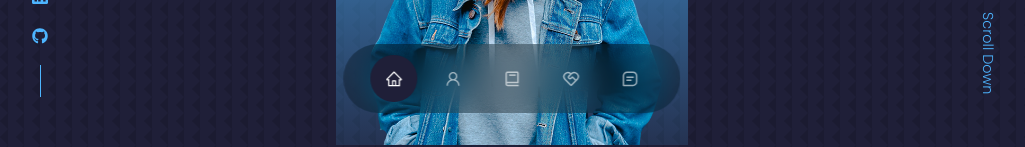
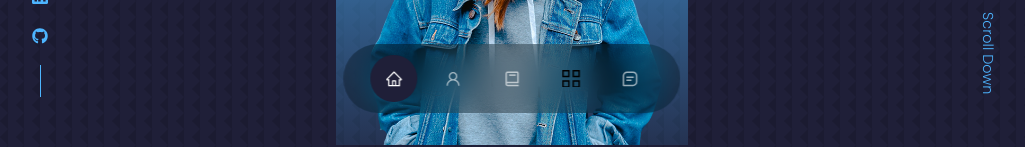
Before and after one commit to MathFerreira01/Portfolio, a React (Create React App) app: page / in a window 1280 px wide. Shown: the part 655-802 px from the top of the page, without its empty margins (128-1153 px from the left). Built offline with nearby package versions, Linux system fonts and the light colour scheme.

Commit message:
excluído component Testimonials

```diff
--- a/src/App.jsx
+++ b/src/App.jsx
@@ -5,7 +5,6 @@ import Footer from "./components/footer/Footer";
 import Header from "./components/header/Header";
 import Nav from "./components/nav/Nav";
 import Portfolio from "./components/portfolio/Portfolio";
-import Testimonials from "./components/testimonials/Testimonials";
 
 function App() {
   return (
@@ -15,7 +14,6 @@ function App() {
       <About/>
       <Experience/>
       <Portfolio/>
-      <Testimonials/>
       <Contact/>
       <Footer/>
     </>
--- a/src/components/nav/Nav.jsx
+++ b/src/components/nav/Nav.jsx
@@ -4,7 +4,7 @@ import './nav.css'
 import {AiOutlineHome} from 'react-icons/ai'
 import {AiOutlineUser} from 'react-icons/ai'
 import {BiBook} from 'react-icons/bi'
-import {RiServiceLine} from 'react-icons/ri'
+import {GrProjects} from 'react-icons/gr'
 import {BiMessageSquareDetail} from 'react-icons/bi'
 
 function Nav() {
@@ -15,7 +15,7 @@ function Nav() {
       <a href='#' onClick={() => setActiveNav("#")} className={activeNav === "#" ? "active" : ""}><AiOutlineHome/></a>
       <a href='#about' onClick={() => setActiveNav("#about")} className={activeNav === "#about" ? "active" : ""}><AiOutlineUser/></a>
       <a href='#experience' onClick={() => setActiveNav("#experience")} className={activeNav === "#experience" ? "active" : ""}><BiBook/></a>
-      <a href='#services' onClick={() => setActiveNav("#services")} className={activeNav === "#services" ? "active" : ""}><RiServiceLine/></a>
+      <a href='#portfolio' onClick={() => setActiveNav("#portfolio")} className={activeNav === "#portfolio" ? "active" : ""}><GrProjects/></a>
       <a href='#contact' onClick={() => setActiveNav("#contact")} className={activeNav === "#contact" ? "active" : ""}><BiMessageSquareDetail/></a>
     </nav>
   )
--- a/src/components/testimonials/Testimonials.jsx
+++ /dev/null
@@ -1,9 +0,0 @@
-import React from 'react'
-
-function Testimonials() {
-  return (
-    <section id='testimonials'>Testimonials</section>
-  )
-}
-
-export default Testimonials
```
Also changed, not shown: src/components/testimonials/testimonials.css (deleted).
